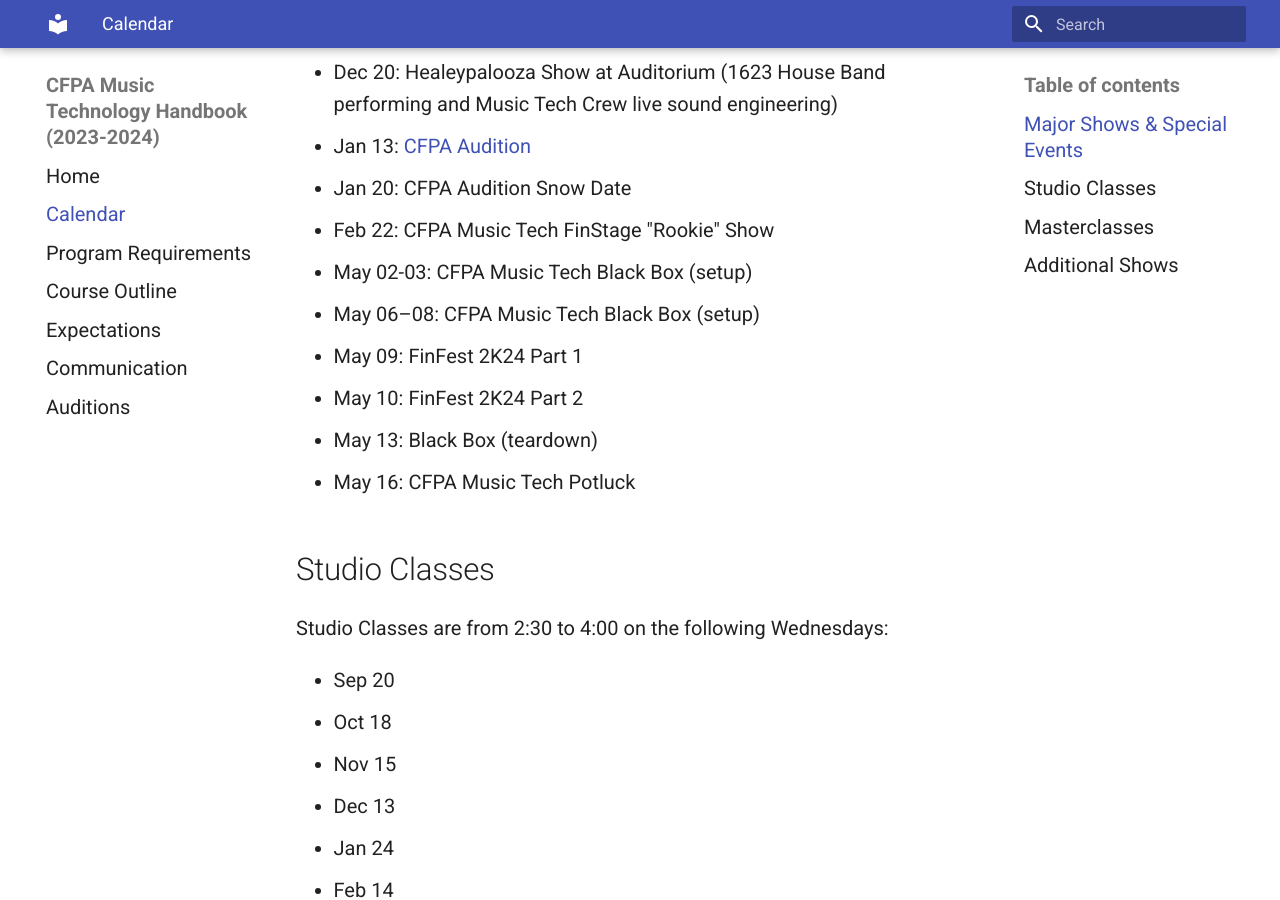
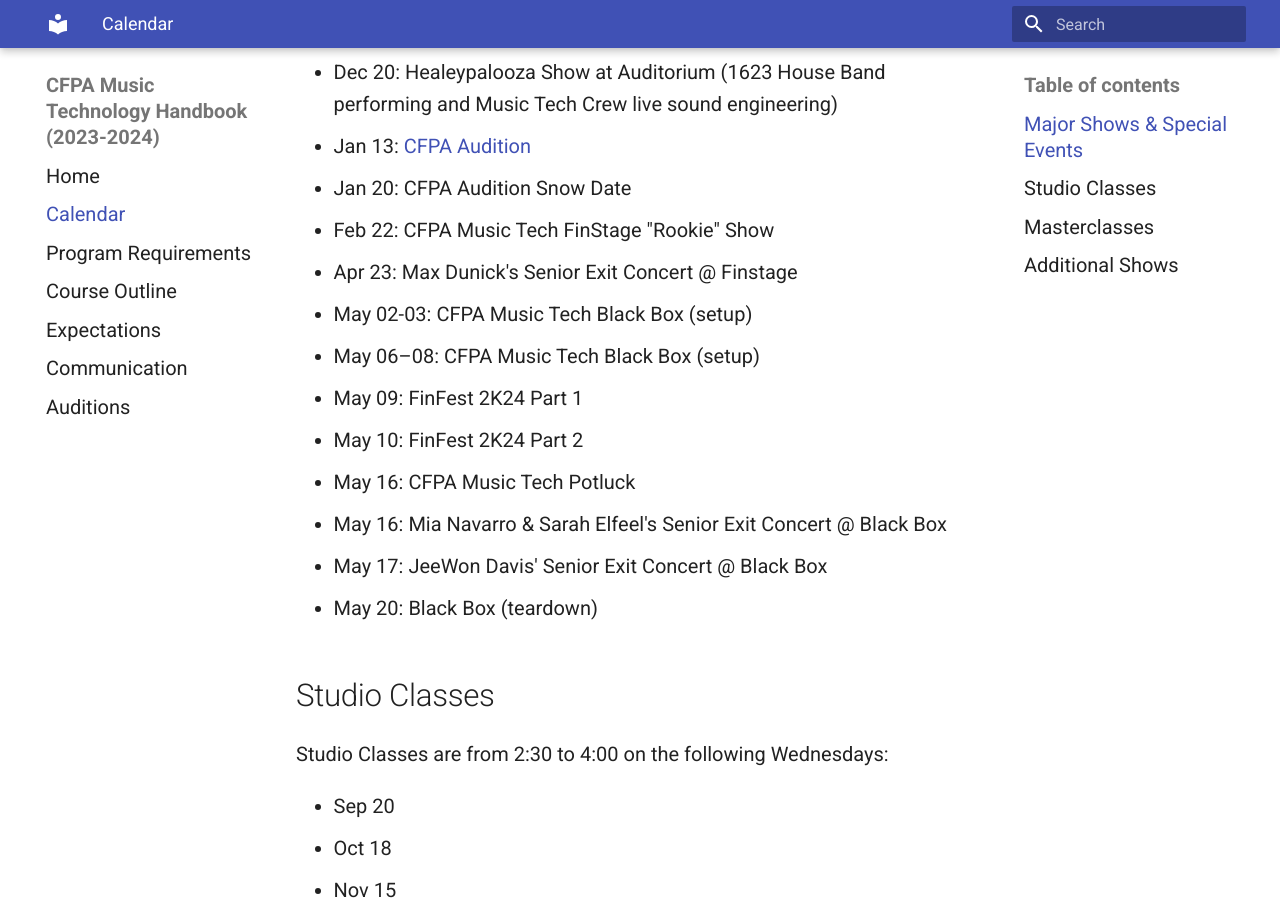
Before and after one commit to sophia-sms/handbook, an MkDocs documentation site: the page built from docs/calendar.md, in a window 1280 px wide and 900 px high, scrolled down 650 px. Built offline with MkDocs 1.6.1 and Material for MkDocs 9.7.7, drawn with Linux system fonts in a browser that asks for light colours.

Commit message:
Update calendar.md

```diff
--- a/docs/calendar.md
+++ b/docs/calendar.md
@@ -16,12 +16,16 @@ These are for students in the CFPA Music Tech program (except for Back-To-School
 - Jan 13: [CFPA Audition](https://colganhs.pwcs.edu/cfpa/auditions/)
 - Jan 20: CFPA Audition Snow Date
 - Feb 22: CFPA Music Tech FinStage "Rookie" Show
+- Apr 23: Max Dunick's Senior Exit Concert @ Finstage
 - May 02-03: CFPA Music Tech Black Box (setup)
 - May 06–08: CFPA Music Tech Black Box (setup)
 - May 09: FinFest 2K24 Part 1
 - May 10: FinFest 2K24 Part 2
-- May 13: Black Box (teardown)
 - May 16: CFPA Music Tech Potluck
+- May 16: Mia Navarro & Sarah Elfeel's Senior Exit Concert @ Black Box
+- May 17: JeeWon Davis' Senior Exit Concert @ Black Box
+- May 20: Black Box (teardown)
+
 
 ## Studio Classes
 
```
